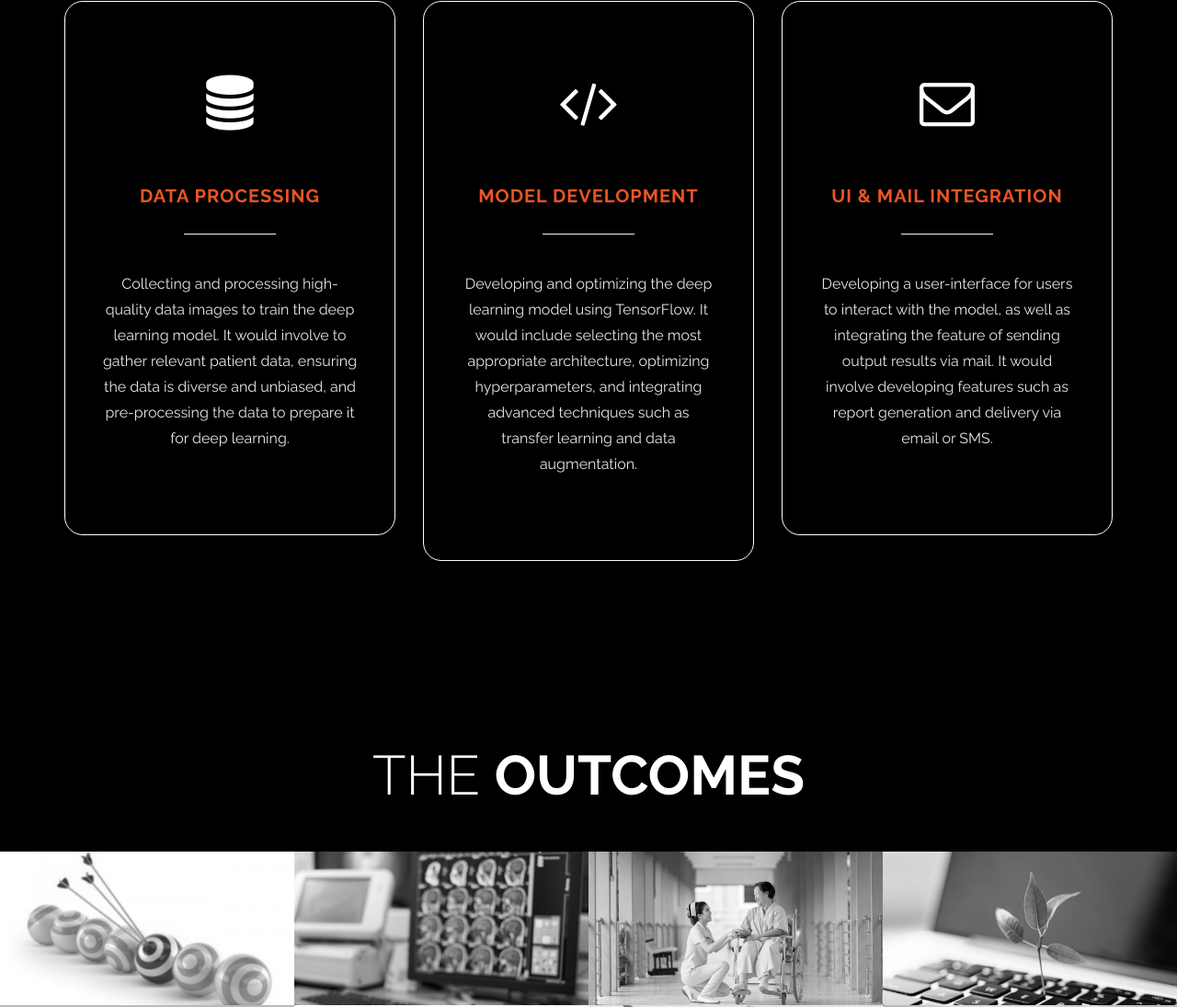
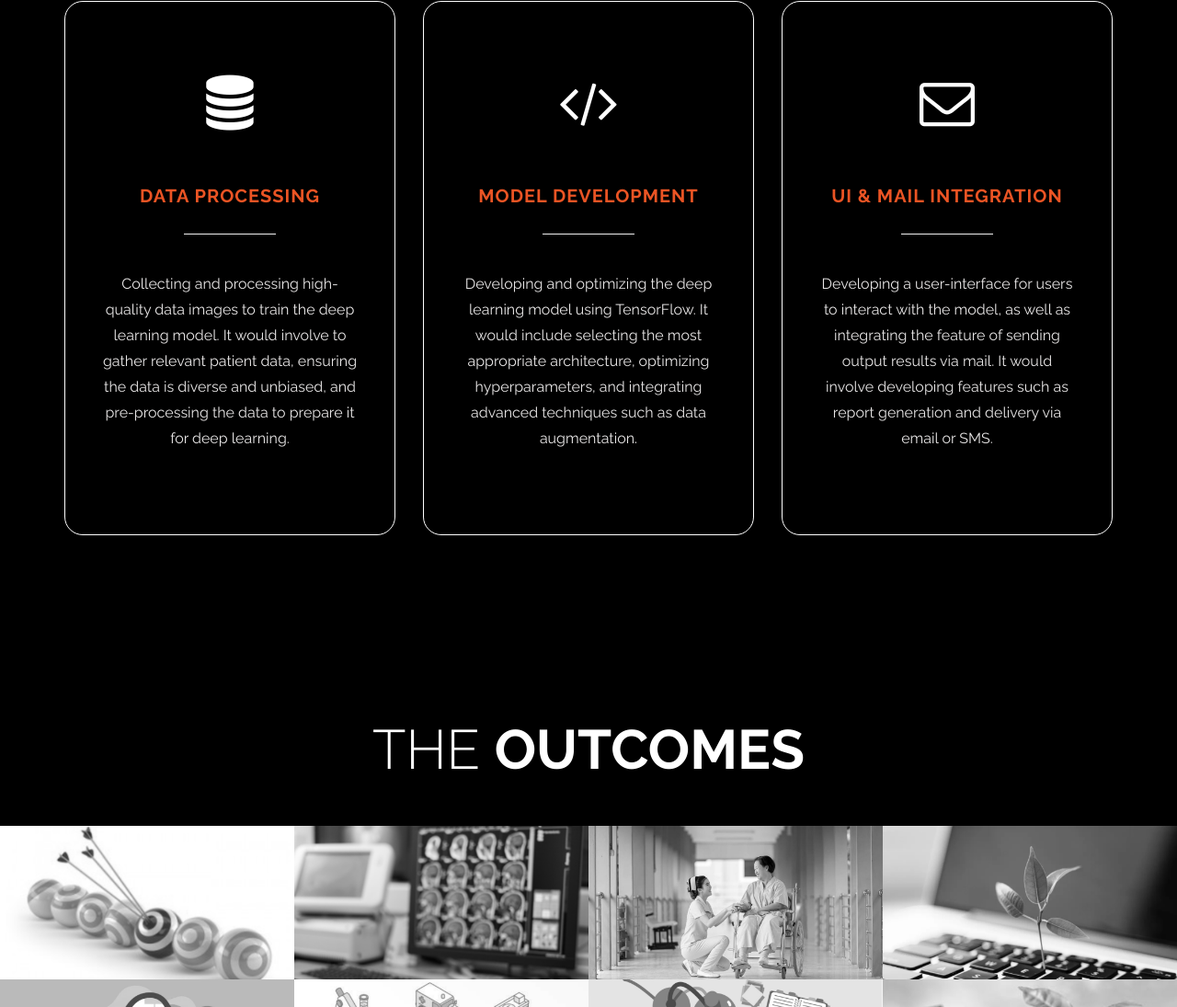
Before and after one commit to Bharath-tars/DeepTumor_Preview, a plain HTML site: page index.html in a window 1280 px wide. Shown: the part 1185-2280 px from the top of the page at 92% size. Drawn offline with Linux system fonts and the light colour scheme.

Commit message:
Update index.html

```diff
--- a/index.html
+++ b/index.html
@@ -87,7 +87,7 @@ https://templatemo.com/tm-464-ultra-profile
 						<i class="fa fa-code"></i>
 						<h3 class="text-uppercase tm-work-h3">Model Development</h3>
 						<hr>
-						<p>Developing and optimizing the deep learning model using TensorFlow. It would include selecting the most appropriate architecture, optimizing hyperparameters, and integrating advanced techniques such as transfer learning and data augmentation.</p>
+						<p>Developing and optimizing the deep learning model using TensorFlow. It would include selecting the most appropriate architecture, optimizing hyperparameters, and integrating advanced techniques such as data augmentation.</p>
 					</div>
 				</div>
 				<div class="col-md-4 col-sm-4">
```
